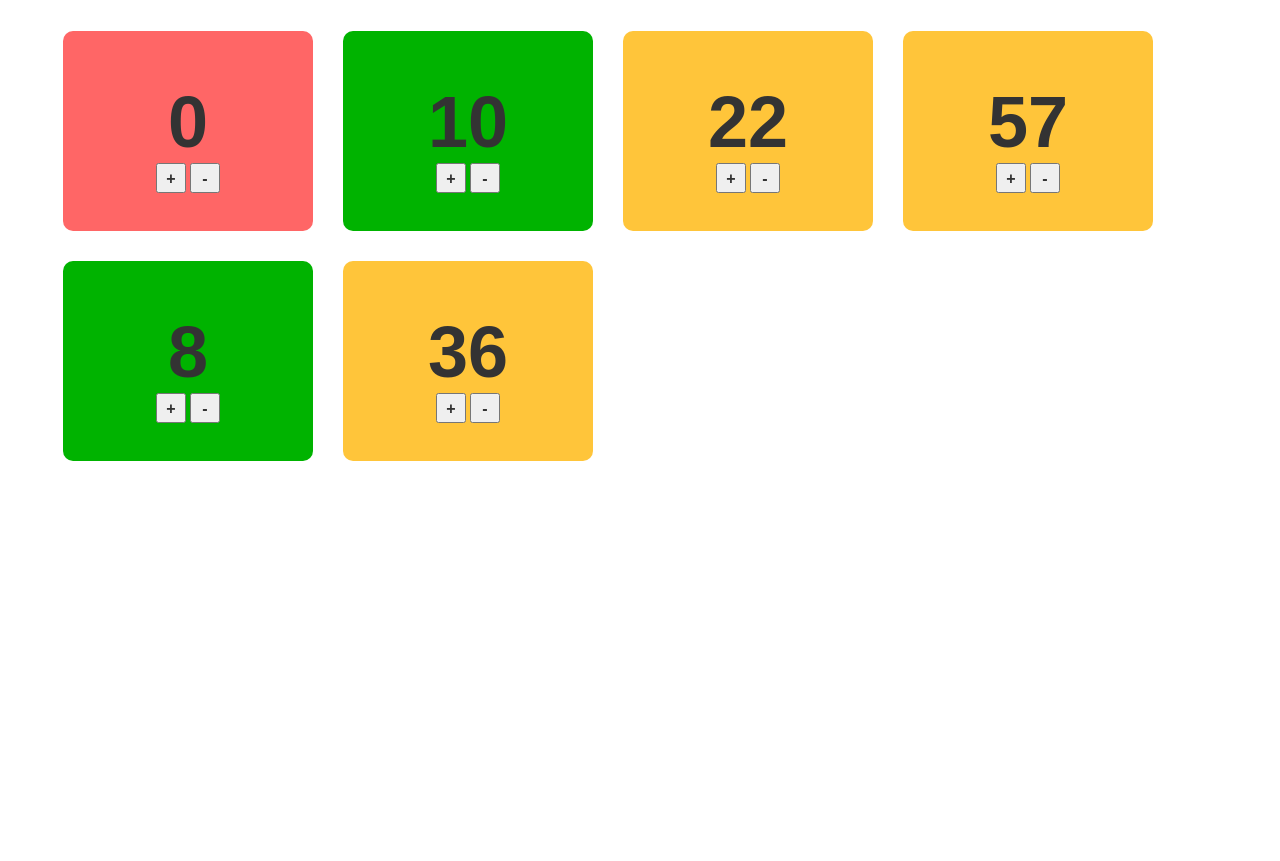
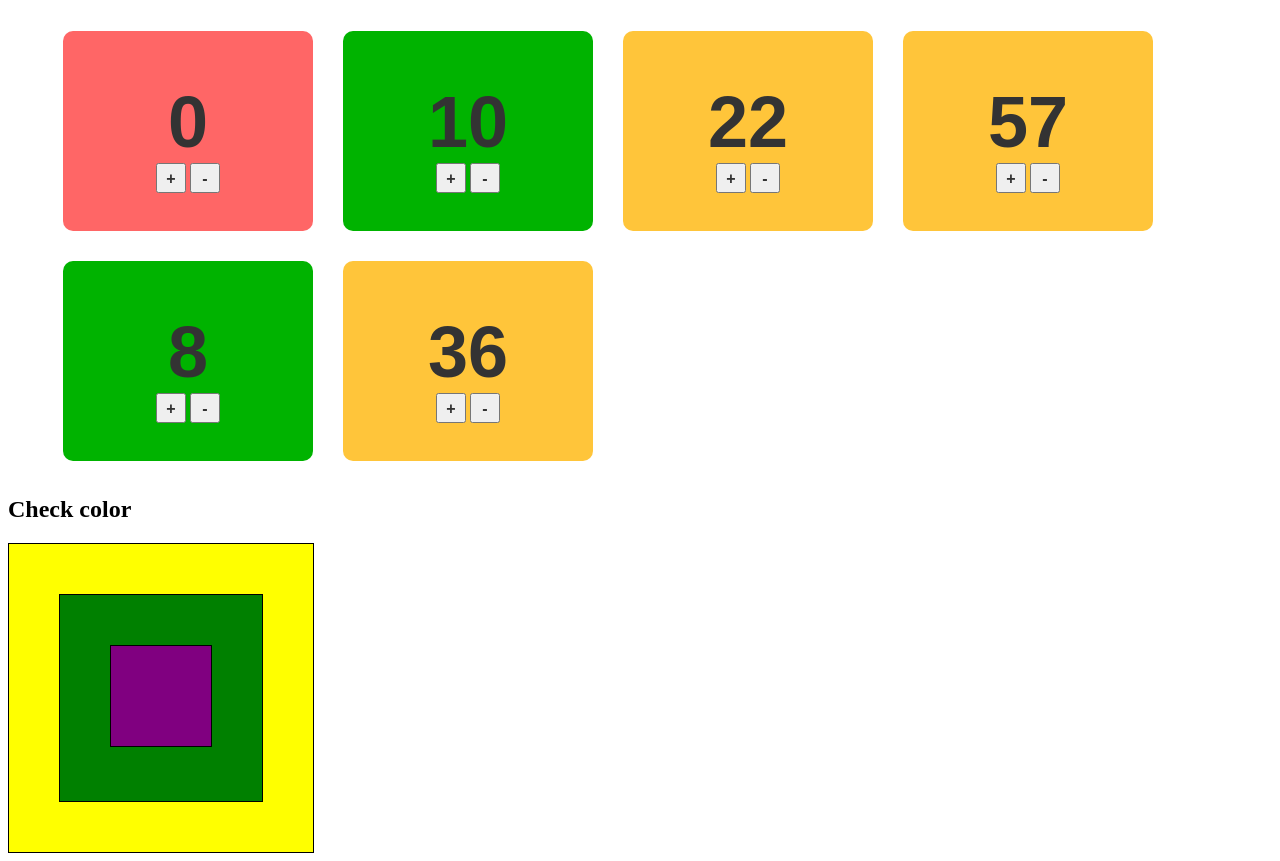
Before and after one commit to Bukovski/vue2-tasks-example, a website: page mini-tasks/2.event-click-mouse.html in a window 1280 px wide. Before the commit the page ends 800 px from the top, so only its background shows below. Drawn offline with Linux system fonts and the light colour scheme.

Commit message:
add: mini-tasks event click and mouse 2 nested squares

```diff
--- a/mini-tasks/2.event-click-mouse.html
+++ b/mini-tasks/2.event-click-mouse.html
@@ -71,6 +71,23 @@
 </div>
 
 
+<div id="colorful-squares">
+  <h2 :style="{ color }">
+    {{ color }}
+  </h2>
+  <div
+      :style="{ backgroundColor: 'yellow', ...styleDiv }"
+      @mousemove="onMouseEnter"
+      @mousedown="onClickToggle"
+      @mouseup="onClickToggle"
+  >
+    <div :style="{ backgroundColor: 'green', ...styleDiv }">
+      <div :style="{ backgroundColor: 'purple', ...styleDiv }"></div>
+    </div>
+  </div>
+</div>
+
+
 <script src="../assets/scripts/vue.js"></script>
 <script>
   /***********************************************
@@ -81,9 +98,6 @@
    If the value is less or zero, the item should remain zero.
    If the item is zero make the rear recording background red, if the item is less than 11 make the rear recording background green
    */
-
-    //При зажатом Shift изменяем значение на 10
-    //При зажатом Ctrl изменяем значение на 5
 
   const counts = [
     { id: 0, item: 0 },
@@ -119,6 +133,41 @@
     }
   })
 
+
+  /***********************************************
+   2. Create nested squares with different background colors.
+   Place the "Check color" on top, which needs to be changed to the color you've chosen.
+   When you click on the color of the square and move on it, change the color of the inscription and deduce the name of the color.
+   */
+
+  new Vue({
+    el: "#colorful-squares",
+    data: {
+      clicked: false,
+      color: "Check color",
+      styleDiv: {
+        display: "inline-block",
+        padding: "50px",
+        border: "1px solid",
+      }
+    },
+    methods: {
+      onMouseEnter(event) {
+        if (this.clicked) {
+          const target = event.target;
+          const bgColor = target.style.backgroundColor;
+
+          this.color = bgColor;
+        }
+      },
+      onClickToggle(event) {
+        event.preventDefault();
+
+        this.clicked = !this.clicked
+      }
+    }
+  })
+
 </script>
 </body>
 </html>
```
